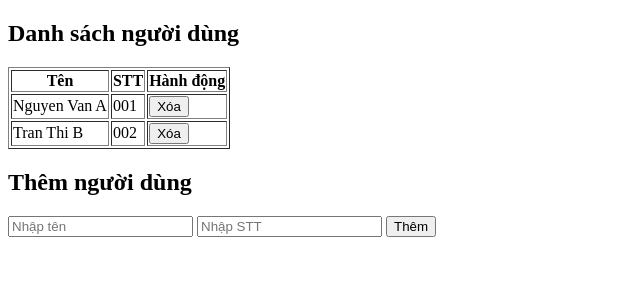
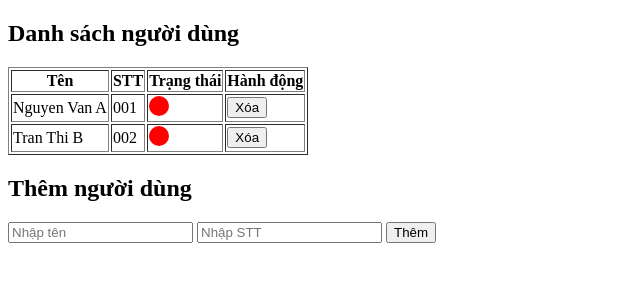
Before and after one commit to TrHuy-0000/QR-code-python, a Flask app: page /admin in a window 1280 px wide. Shown: the top 300 px of the page, without its empty margins (0-640 px from the left). Run offline with Flask 3, Linux system fonts and the light colour scheme.

Commit message:
Cập nhật code

```diff
--- a/app.py
+++ b/app.py
@@ -2,10 +2,10 @@ from flask import Flask, render_template, request, jsonify
 
 app = Flask(__name__)
 
-# Danh sách người hợp lệ (tạm lưu trong RAM)
-valid_users = {
-    "Nguyen Van A": "001",
-    "Tran Thi B": "002"
+# Danh sách người dùng + trạng thái điểm danh
+users = {
+    "Nguyen Van A": {"stt": "001", "status": "red"},
+    "Tran Thi B": {"stt": "002", "status": "red"}
 }
 
 @app.route("/")
@@ -14,7 +14,18 @@ def home():
 
 @app.route("/admin")
 def admin():
-    return render_template("admin.html", users=valid_users)  # Trang quản lý
+    return render_template("admin.html", users=users)  # Trang quản lý
+
+@app.route("/submit", methods=["POST"])
+def submit():
+    name = request.form.get("name")
+    stt = request.form.get("stt")
+
+    if name in users and users[name]["stt"] == stt:
+        users[name]["status"] = "green"  # Cập nhật trạng thái
+        return jsonify({"status": "success", "message": "Điểm danh thành công!", "color": "green"})
+    else:
+        return jsonify({"status": "error", "message": "Thông tin không hợp lệ!", "color": "red"})
 
 @app.route("/add_user", methods=["POST"])
 def add_user():
@@ -23,8 +34,8 @@ def add_user():
     stt = data.get("stt")
 
     if name and stt:
-        valid_users[name] = stt
-        return jsonify({"status": "success", "message": "Thêm người dùng thành công!", "users": valid_users})
+        users[name] = {"stt": stt, "status": "red"}  # Mặc định trạng thái đỏ
+        return jsonify({"status": "success", "message": "Thêm người dùng thành công!", "users": users})
     else:
         return jsonify({"status": "error", "message": "Thiếu thông tin!"})
 
@@ -33,9 +44,9 @@ def remove_user():
     data = request.get_json()
     name = data.get("name")
 
-    if name in valid_users:
-        del valid_users[name]
-        return jsonify({"status": "success", "message": "Xóa người dùng thành công!", "users": valid_users})
+    if name in users:
+        del users[name]
+        return jsonify({"status": "success", "message": "Xóa người dùng thành công!", "users": users})
     else:
         return jsonify({"status": "error", "message": "Không tìm thấy người dùng!"})
 
--- a/templates/admin.html
+++ b/templates/admin.html
@@ -5,6 +5,14 @@
     <meta name="viewport" content="width=device-width, initial-scale=1.0">
     <title>Quản lý điểm danh</title>
     <script src="https://code.jquery.com/jquery-3.6.0.min.js"></script>
+    <style>
+        .status {
+            width: 20px;
+            height: 20px;
+            border-radius: 50%;
+            display: inline-block;
+        }
+    </style>
 </head>
 <body>
     <h2>Danh sách người dùng</h2>
@@ -13,14 +21,18 @@
             <tr>
                 <th>Tên</th>
                 <th>STT</th>
+                <th>Trạng thái</th>
                 <th>Hành động</th>
             </tr>
         </thead>
         <tbody id="userTable">
-            {% for name, stt in users.items() %}
+            {% for name, info in users.items() %}
             <tr>
                 <td>{{ name }}</td>
-                <td>{{ stt }}</td>
+                <td>{{ info.stt }}</td>
+                <td>
+                    <span class="status" style="background-color: {{ info.status }};"></span>
+                </td>
                 <td><button onclick="removeUser('{{ name }}')">Xóa</button></td>
             </tr>
             {% endfor %}
```
